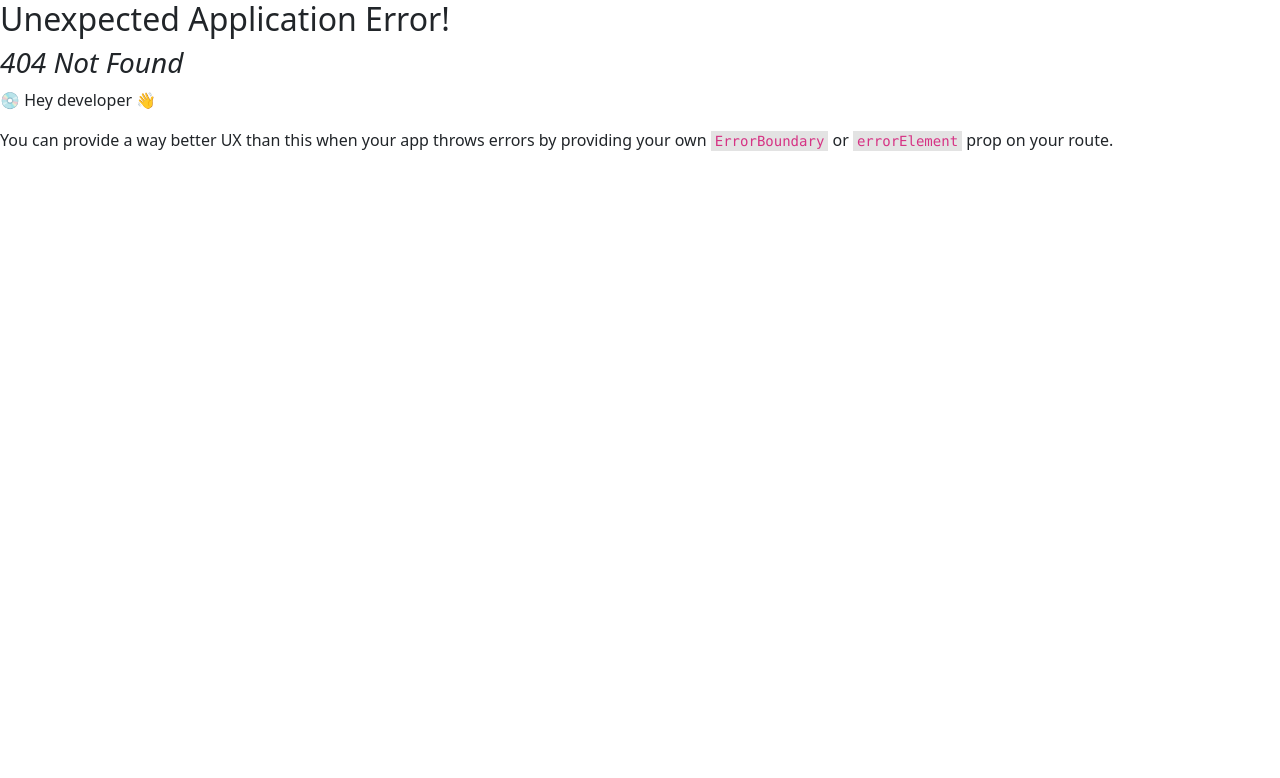
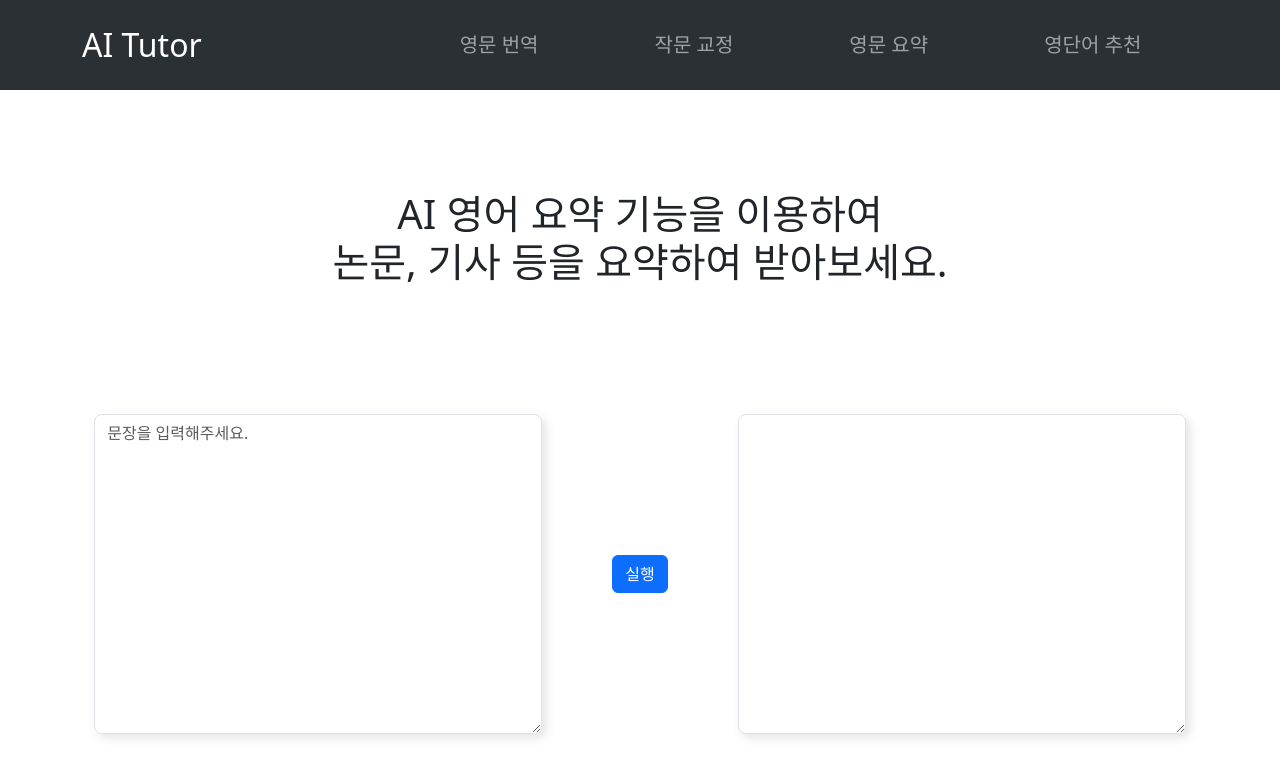
Before and after one commit to Hyongyi/AI-eng-work-assistant-front, a React (Create React App) app: page /summary in a window 1280 px wide. Before the commit this address had no page. Shown: the top 778 px of the page. Built offline with nearby package versions, Linux system fonts and the light colour scheme.

Commit message:
컴포넌트 재활용성 높임 restApi 호출 코드 작성 streaming 처리 완료

```diff
--- a/src/App.tsx
+++ b/src/App.tsx
@@ -7,13 +7,14 @@ import Header from './components/Header';
 
 const AppContainer = styled.div`
   display: flex;
-  flex-wrap: wrap; /* 여러 줄로 배치 가능 */
-  justify-content: center; /* 카드 간의 간격 조절 */
-  padding: 10px; /* 여백 추가 */
+  flex-wrap: wrap;
+  justify-content: center;
+  padding: 10px;
+  margin-top : 150px;
 `;
 
 const CardWrapper = styled.div`
-  margin: 30px; /* 카드 간의 간격 조정 */
+  margin: 30px;
 `;
 
 
@@ -23,16 +24,16 @@ function App() {
       <Header />
       <AppContainer>
         <CardWrapper>
-          <Cards bg="dark" textColor="white" img="/img/translator.jpg" title="영문 번역" body="문장 또는 내용이 영어라서 어렵다면? 영어 번역 기능을 사용하여 영어를 번역해보세요."/>
+          <Cards bg="dark" textColor="white" img="/img/translator.jpg" title="영문 번역" body="문장 또는 내용이 영어라서 어렵다면? 영어 번역 기능을 사용하여 영어를 번역해보세요." url='/translate' />
         </CardWrapper>
         <CardWrapper>
-          <Cards bg="dark" textColor="white" img="/img/grammer_blue.jpg" title="문법 및 작문 교정" body="내가 쓴 문장의 문법이 올바른지 확인하고 싶다면 문법 및 작문 교정 기능을 통해 올바른 문장으로 만들어 보세요."/>
+          <Cards bg="dark" textColor="white" img="/img/grammer_blue.jpg" title="문법 및 작문 교정" body="내가 쓴 문장의 문법이 올바른지 확인하고 싶다면 문법 및 작문 교정 기능을 통해 올바른 문장으로 만들어 보세요." url='/grammar-check' />
         </CardWrapper>
         <CardWrapper>
-          <Cards bg="dark" textColor="white" img="/img/summary.jpg" title="영문 요약 및 설명" body="복잡하고 긴 영어 문장을 요약하여 보고 싶을 땐, 영문 요약 및 설명 기능을 사용해보세요."/>
+          <Cards bg="dark" textColor="white" img="/img/summary.jpg" title="영문 요약 및 설명" body="복잡하고 긴 영어 문장을 요약하여 보고 싶을 땐, 영문 요약 및 설명 기능을 사용해보세요." url='/summary' />
         </CardWrapper>
         <CardWrapper>
-          <Cards bg="dark" textColor="white" img="/img/voca.jpg" title="영단어 추천" body="여러분의 영어 실력을 높이고 싶다면 영어 단어 공부는 필수! 영단어 추천을 통해 영어 실력을 높여보세요."/>
+          <Cards bg="dark" textColor="white" img="/img/voca.jpg" title="영단어 추천" body="여러분의 영어 실력을 높이고 싶다면 영어 단어 공부는 필수! 영단어 추천을 통해 영어 실력을 높여보세요." url='/grammar-check' />
         </CardWrapper>
       </AppContainer>
     </div>
--- a/src/Router.tsx
+++ b/src/Router.tsx
@@ -19,7 +19,17 @@ const Router = createBrowserRouter([
             },
             {
                 path:"/translate",
-                element : <MainForm endpoint='' />,
+                element : <MainForm template='translate' sentence='AI 영어 번역기로 보다 자연스러운 <br/>한영 번역을 경험해 보세요' />,
+                errorElement: <ErrorComponent />
+            },
+            {
+                path:"/grammar-check",
+                element : <MainForm template='grammar-check' sentence='AI 영어 문법 검사기를 이용하여 <br />영어 논문, 이력서, 이메일에 대한 영문법과 맞춤법 검사를 받아보세요' />,
+                errorElement: <ErrorComponent />
+            },
+            {
+                path:"/summary",
+                element : <MainForm template='summary' sentence='AI 영어 요약 기능을 이용하여 <br />논문, 기사 등을 요약하여 받아보세요.' />,
                 errorElement: <ErrorComponent />
             }
         ]
--- a/src/components/Cards.tsx
+++ b/src/components/Cards.tsx
@@ -2,6 +2,7 @@
 import React from 'react';
 import Button from 'react-bootstrap/Button';
 import Card from 'react-bootstrap/Card';
+import { Link } from 'react-router-dom';
 
 interface CardsProps {
   bg: string;
@@ -9,9 +10,10 @@ interface CardsProps {
   img : string;
   title : string;
   body : string;
+  url : string;
 }
 
-const Cards: React.FC<CardsProps> = ({ bg, textColor, img, title, body }) => {
+const Cards: React.FC<CardsProps> = ({ bg, textColor, img, title, body, url }) => {
   return (
     <Card style={{ width: '20rem', borderRadius:'17px'}} bg={bg} text={textColor}> {/* 배경색 설정 */}
       <Card.Img variant="top" src={img} style={{ borderRadius:'15px 15px 0 0'}}/>
@@ -20,7 +22,9 @@ const Cards: React.FC<CardsProps> = ({ bg, textColor, img, title, body }) => {
         <Card.Text>
             {body}
         </Card.Text>
-        <Button variant="primary">{title}</Button>
+        <Link to={url}> {/* Link로 버튼 감싸기 */}
+          <Button variant="primary">{title}</Button>
+        </Link>
       </Card.Body>
     </Card>
   );
--- a/src/components/Header.tsx
+++ b/src/components/Header.tsx
@@ -5,7 +5,7 @@ const StyledNavLink = styled(Nav.Link)`
   margin-right: 100px;
 
   &:last-child {
-    margin-right: 0; // 마지막 링크에는 여백을 주지 않음
+    margin-right: 0;
   }
 `;
 
@@ -15,10 +15,10 @@ function Header(){
     <>
         <Navbar className="bg-body-tertiary" data-bs-theme="dark" style={{height:'90px', fontSize:'20px'}}>
             <Container>
-                <Navbar.Brand href="/" style={{marginRight:'250px', fontSize:'32px'}}>Navbar</Navbar.Brand>
+                <Navbar.Brand href="/" style={{marginRight:'250px', fontSize:'32px'}}>AI Tutor</Navbar.Brand>
                 <Nav className="me-auto">
-                    <StyledNavLink href="/translate">영어 번역</StyledNavLink>
-                    <StyledNavLink href="/translate">작문 교정</StyledNavLink>
+                    <StyledNavLink href="/translate">영문 번역</StyledNavLink>
+                    <StyledNavLink href="/grammar-check">작문 교정</StyledNavLink>
                     <StyledNavLink href="/summary">영문 요약</StyledNavLink>
                     <StyledNavLink href="/vocaRecommend">영단어 추천</StyledNavLink>
                 </Nav>
--- a/src/components/MainForm.tsx
+++ b/src/components/MainForm.tsx
@@ -1,6 +1,6 @@
 import React from 'react';
 import { useState } from 'react';
-import { Button, Container, Form, InputGroup, Navbar } from 'react-bootstrap';
+import { Button, Container, Form, InputGroup, Navbar, Spinner } from 'react-bootstrap';
 import Header from './Header';
 import styled from 'styled-components';
 import MainSentence from './MainSentence';
@@ -22,40 +22,45 @@ const MainForm = styled.div`
     height: 70vh;
 `;
 
-interface RestApiProps {
-    endpoint: string;
-}
-
-interface ApiResponse {
-    translatedText: string;
+interface MainFormProps {
+    template: string;
+    sentence : string;
 }
 
 const BASE_URL = process.env.REACT_APP_BASE_URL;
 
 
-const Test: React.FC<RestApiProps> = ({endpoint}) => {
+const Test: React.FC<MainFormProps> = ({template, sentence}) => {
 
     const [prompt, setPrompt] = useState<string>("");
     const [answer, setAnswer] = useState<string>("");
+    const [loading, setLoading] = useState<boolean>(false);
 
     const PromptOnChange = (e:React.ChangeEvent<HTMLTextAreaElement>) =>{
         setPrompt(e.target.value);
     }
 
     const CallRestApi = async () => {
-        const data = await fetchData('/translate');
-        setAnswer(data.translatedText);
+        setLoading(true);
+        const data = await fetchData(template);
+        const responseString = data.response;
+        const words = responseString.split(' ');
+        for (let i = 0; i < words.length; i++) {
+            setTimeout(() => {
+                setAnswer(prev => prev + (i === 0 ? '' : ' ') + words[i]); // 이전 내용에 현재 단어 추가
+            }, i * 100);  // 500ms 간격으로 업데이트
+        }
     };
 
 
-    const fetchData = async (endpoint: string) => {
+    const fetchData = async (template: string) => {
         try {
-            const response = await fetch(`${BASE_URL}${endpoint}`, {
+            const response = await fetch(`${BASE_URL}/callAI`, {
                 method: "POST",
                 headers: {
                     'Content-Type': 'application/json',
                 },
-                body: JSON.stringify({ text: prompt }),
+                body: JSON.stringify({ 'promptTemplate': template, 'sentence': prompt }),
             });
 
             if (!response.ok) {
@@ -66,24 +71,26 @@ const Test: React.FC<RestApiProps> = ({endpoint}) => {
             return data;
         } catch (error) {
             console.error('데이터를 가져오는 중 오류 발생:', error);
+        } finally{
+            setLoading(false);
         }
     };
 
     return (
         <>
             <Header />
-            <MainSentence text = "영어 번역기를 이용하여 <br/>자연스러운 한영, 영한 번역을 경험해 보세요" />
+            <MainSentence text = {sentence} />
             <MainForm>
                 <StyledInputGroup style={{ width: '35%', margin: '0 50px', height:'40vh' }}>
                     <Form.Control
                     as="textarea"
                     value={prompt}
                     onChange={PromptOnChange}
-                    placeholder="번역할 문장을 입력해주세요."
+                    placeholder="문장을 입력해주세요."
                     />
                 </StyledInputGroup>
-                <Button variant="primary" style={{ margin: '0 20px' }}>
-                    Translate
+                <Button variant="primary" style={{ margin: '0 20px' }} onClick={CallRestApi}>
+                    실행
                 </Button>
                 <StyledInputGroup style={{ width: '35%', margin: '0 50px', height:'40vh'  }}>
                     <Form.Control
@@ -91,6 +98,19 @@ const Test: React.FC<RestApiProps> = ({endpoint}) => {
                     value = {answer}
                     />
                 </StyledInputGroup>
+                {loading && (
+                    <div style={{
+                        position: 'fixed',  // 절대 위치
+                        top: '50%',        // 세로 중앙
+                        left: '50%',       // 가로 중앙
+                        transform: 'translate(-50%, -50%)', // 중앙 정렬
+                        zIndex: 1000       // 다른 요소 위에 표시
+                    }}>
+                        <Spinner animation="border" role="status">
+                            <span className="visually-hidden">Loading...</span>
+                        </Spinner>
+                    </div>
+                )}
             </MainForm>
         </>
       );
```
Also changed, not shown: 1 other file (tests, documents, lock files or other folders).
